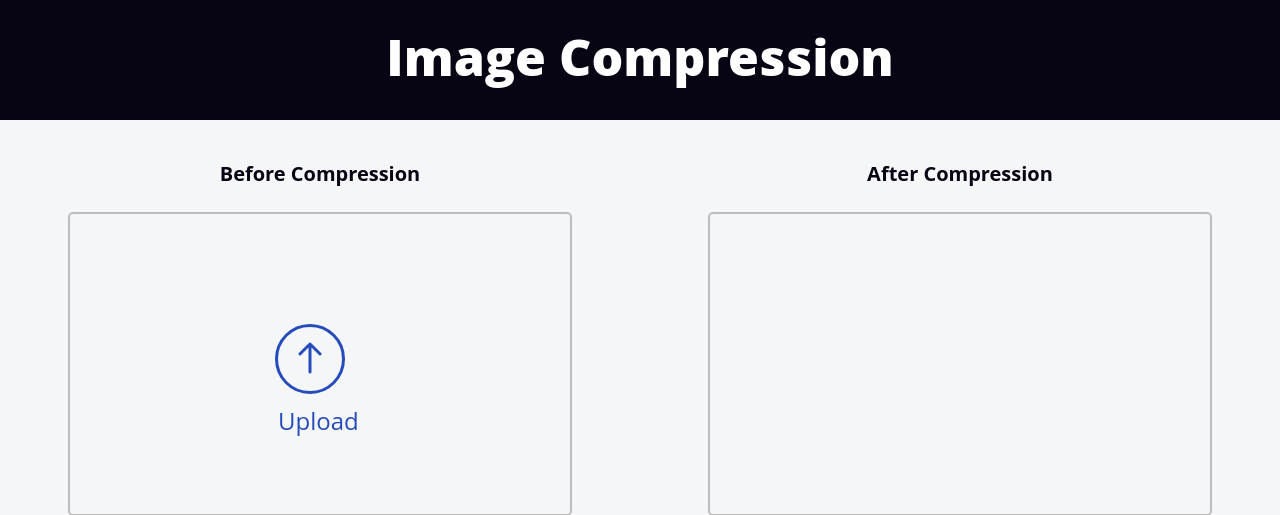
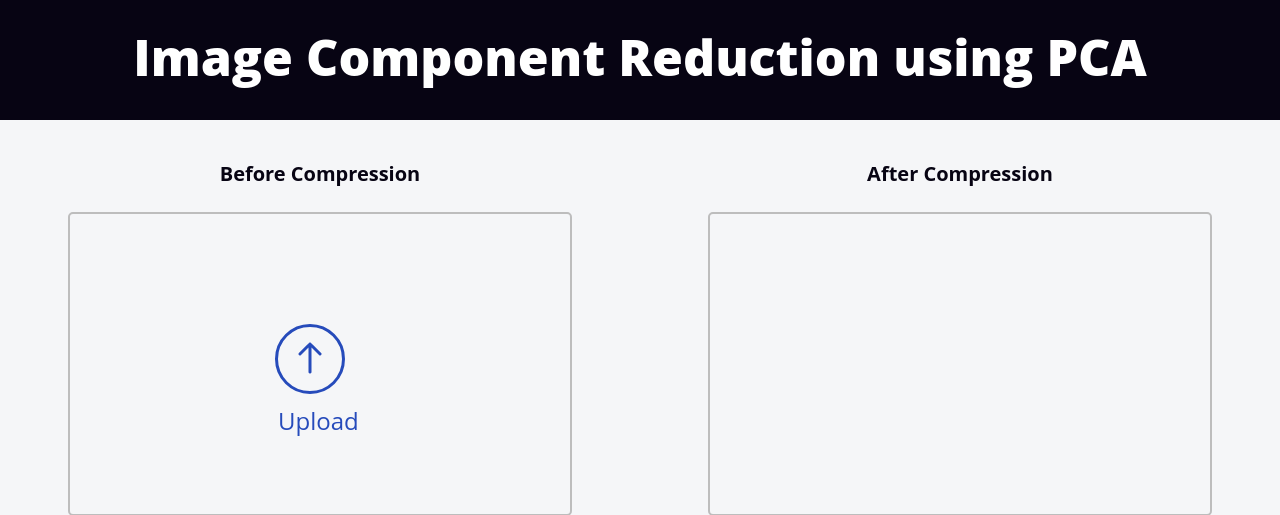
Before and after one commit to balwanishivam/Image_Compressor, a Django app: page / in a window 1280 px wide. Shown: the top 515 px of the page. Run offline with Django 3.2, Linux system fonts and the light colour scheme; some libraries are stand-ins or nearby versions.

Commit message:
code formatted

```diff
--- a/pca/PCA/convert.py
+++ b/pca/PCA/convert.py
@@ -20,7 +20,7 @@ def convert(jpg_file, y, x):
     jpg = jpg.resize((y, x), Image.BILINEAR)
     file_name, _, org_format = jpg_file.partition(".")
     name = file_name + ".pgm"
-    b_w=file_name+"."+org_format
+    b_w = file_name + "." + org_format
     new_image = os.path.join(settings.MEDIA_ROOT, name)
     new_image_b_w = os.path.join(settings.MEDIA_ROOT, b_w)
     jpg.save(new_image)
--- a/templates/pca/index.html
+++ b/templates/pca/index.html
@@ -6,7 +6,7 @@
 	<meta charset="UTF-8">
 	<meta http-equiv="X-UA-Compatible" content="IE=edge">
 	<meta name="viewport" content="width=device-width, initial-scale=1.0">
-	<title>Image Compression</title>
+	<title>Image Component Reduction</title>
 	<script src="{% static 'js/main.js' %}" defer></script>
 	<link href="{% static 'css/style.css' %}" rel="stylesheet" type="text/css">
 </head>
@@ -14,7 +14,7 @@
 <body>
 	<header>
 		<div class="header">
-			<span>Image Compression</span>
+			<span>Image Component Reduction using PCA</span>
 		</div>
 	</header>
 
```
